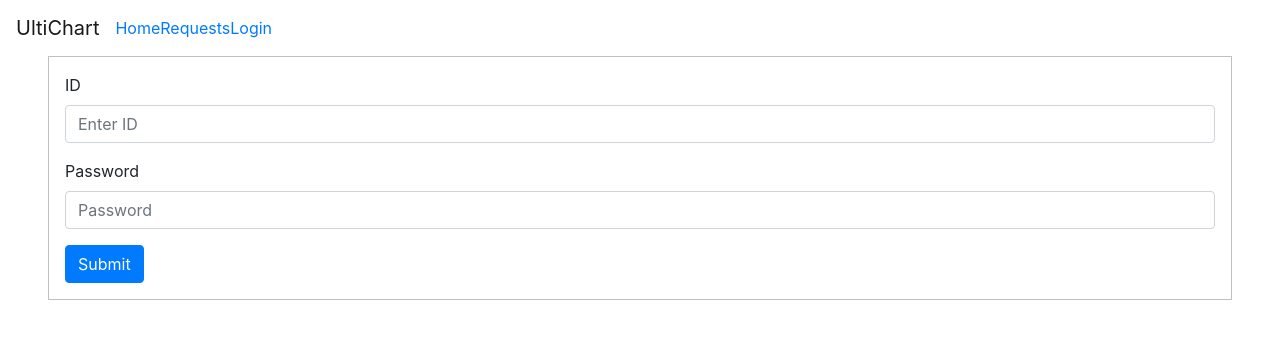
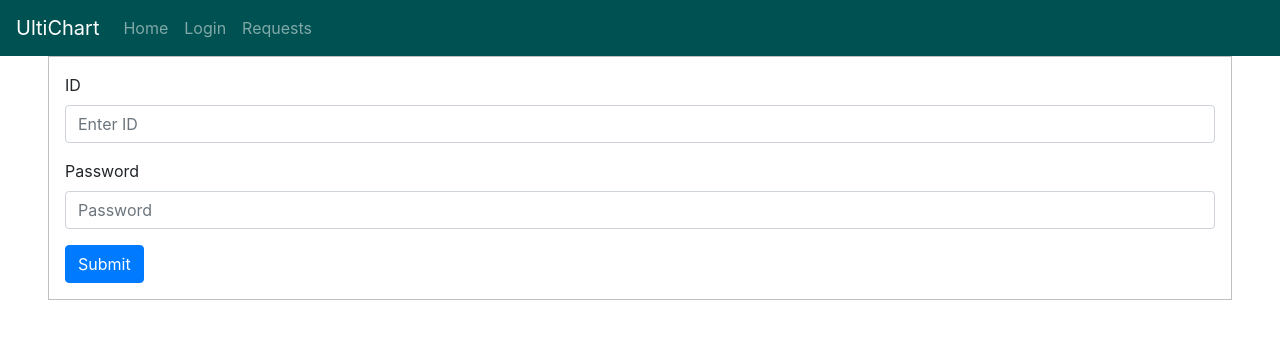
Before and after one commit to ttlim99/UltiChart, a React (Create React App) app in the folder front-end/: page /login in a window 1280 px wide. Shown: the top 338 px of the page. Built offline with nearby package versions, Linux system fonts and the light colour scheme.

Commit message:
fixed navbar

```diff
--- a/front-end/src/App.css
+++ b/front-end/src/App.css
@@ -64,3 +64,11 @@
   color: #005151;
   font-size: 22px;
 }
+
+.navbar-bgColor{
+  background-color: #005151;
+}
+
+.navbar-textColor {
+  color : white;
+}
--- a/front-end/src/App.js
+++ b/front-end/src/App.js
@@ -1,6 +1,6 @@
 import React from 'react';
 
-import { BrowserRouter as Router, Route, Link } from 'react-router-dom';
+import { BrowserRouter as Router, Route, Switch } from 'react-router-dom';
 
 import Home from './Home'
 import Login from './Login'
@@ -12,20 +12,24 @@ import './App.css';
 
 function App() {
   return (
+    <div>
     <Router>
-      <Navbar>
-        <Navbar.Brand href="/">UltiChart</Navbar.Brand>
-        <Nav className="mr-auto">
-          <Link to="/">Home</Link>
-          <Link to="/requests">Requests</Link>
-          <Link to="/login">Login</Link>
+      <Navbar className ="navbar-bgColor"  variant = "dark">
+        <Navbar.Brand href="/" >UltiChart</Navbar.Brand>
+        <Nav className = "navbar-main">
+          <Nav.Link href = "/">Home</Nav.Link>
+          <Nav.Link href = "/login">Login</Nav.Link>
+          <Nav.Link href = "/requests">Requests</Nav.Link>
         </Nav>
       </Navbar>
-      <Route path="/" exact render={() => <Home />} />
-      <Route path="/login" render={() => <Login />} />
-      <Route path="/requests" render={() => <Requests />} />
+      <Switch>
+        <Router exact path = "/"><Home/></Router>
+        <Router path = "/login"><Login/></Router>
+        <Router path = "/requests"><Requests/></Router>
+      </Switch>
     </Router>
-  )
-};
+  </div>
+);
+}
 
 export default App;
```
